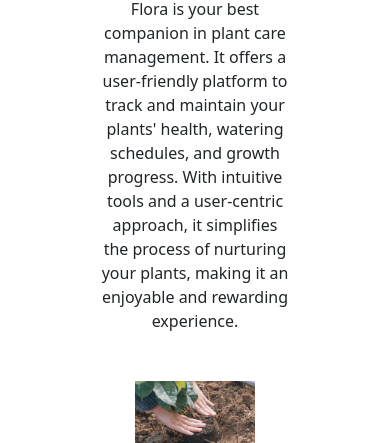
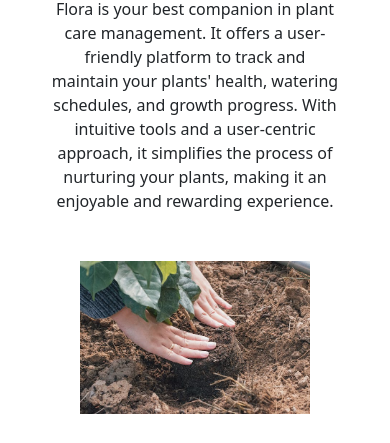
Before and after one commit to Tulasi2304/plant-care-tracker-app, a plain HTML site: page about.html in a window 390 px wide. Shown: the part 391-834 px from the top of the page. Drawn offline with nearby package versions, Linux system fonts and the light colour scheme.

Commit message:
Update about page

```diff
--- a/css/styles.css
+++ b/css/styles.css
@@ -268,7 +268,7 @@ p.navbar-brand {
 }
 
 #introduction, #mission{
-    padding: 2rem 5rem;
+    padding: 2rem ;
     text-align: justify;
 }
 
@@ -304,12 +304,12 @@ p.navbar-brand {
     }
 
     .about-img{
-        width: 80%;
-        padding: 1rem;
+        /* width: 100%; */
+        margin: 1rem;
     }
 
-    .img-col{
+    /* .img-col{
         text-align: center;
-    }
+    } */
 
 }
```
